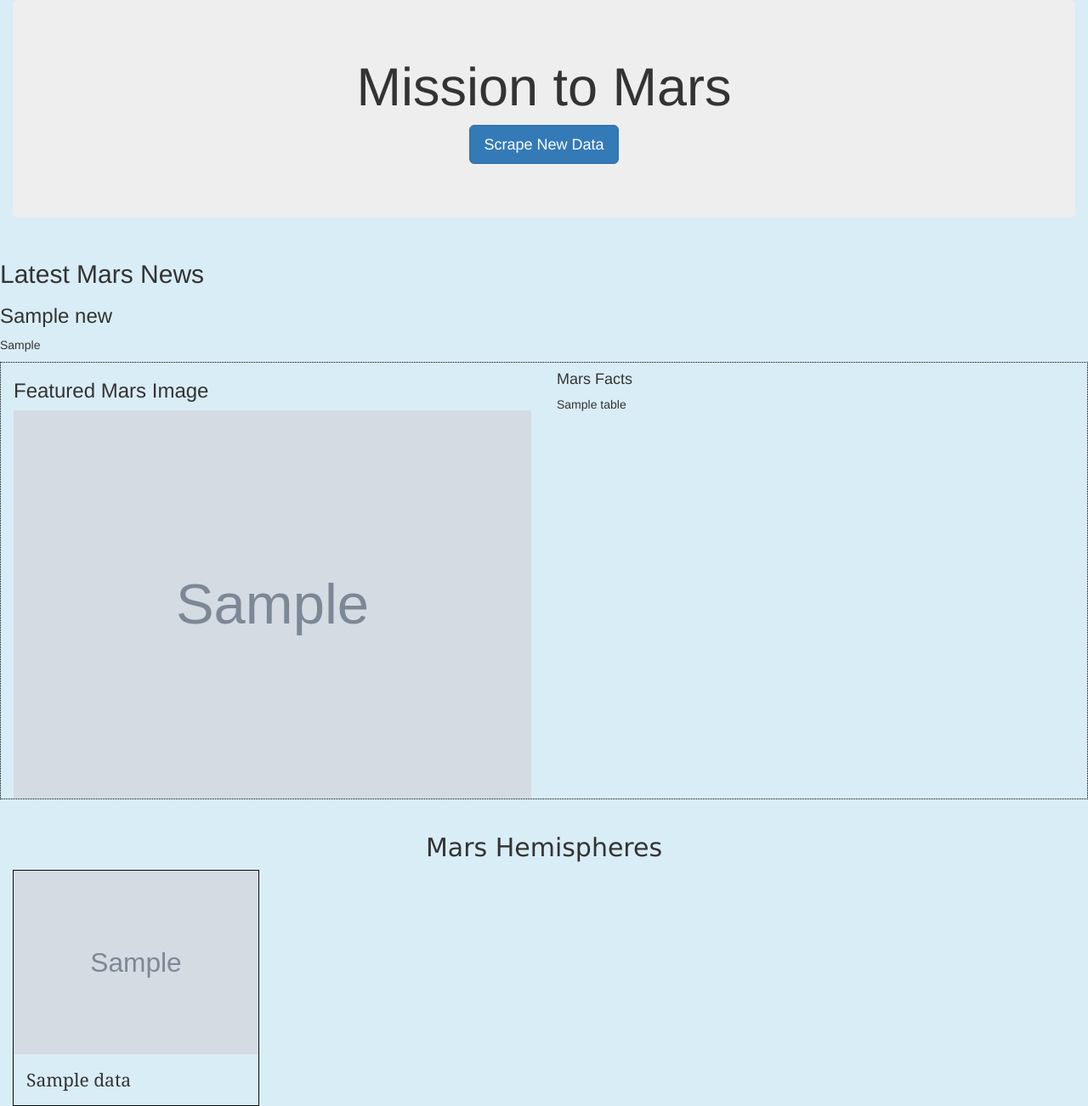
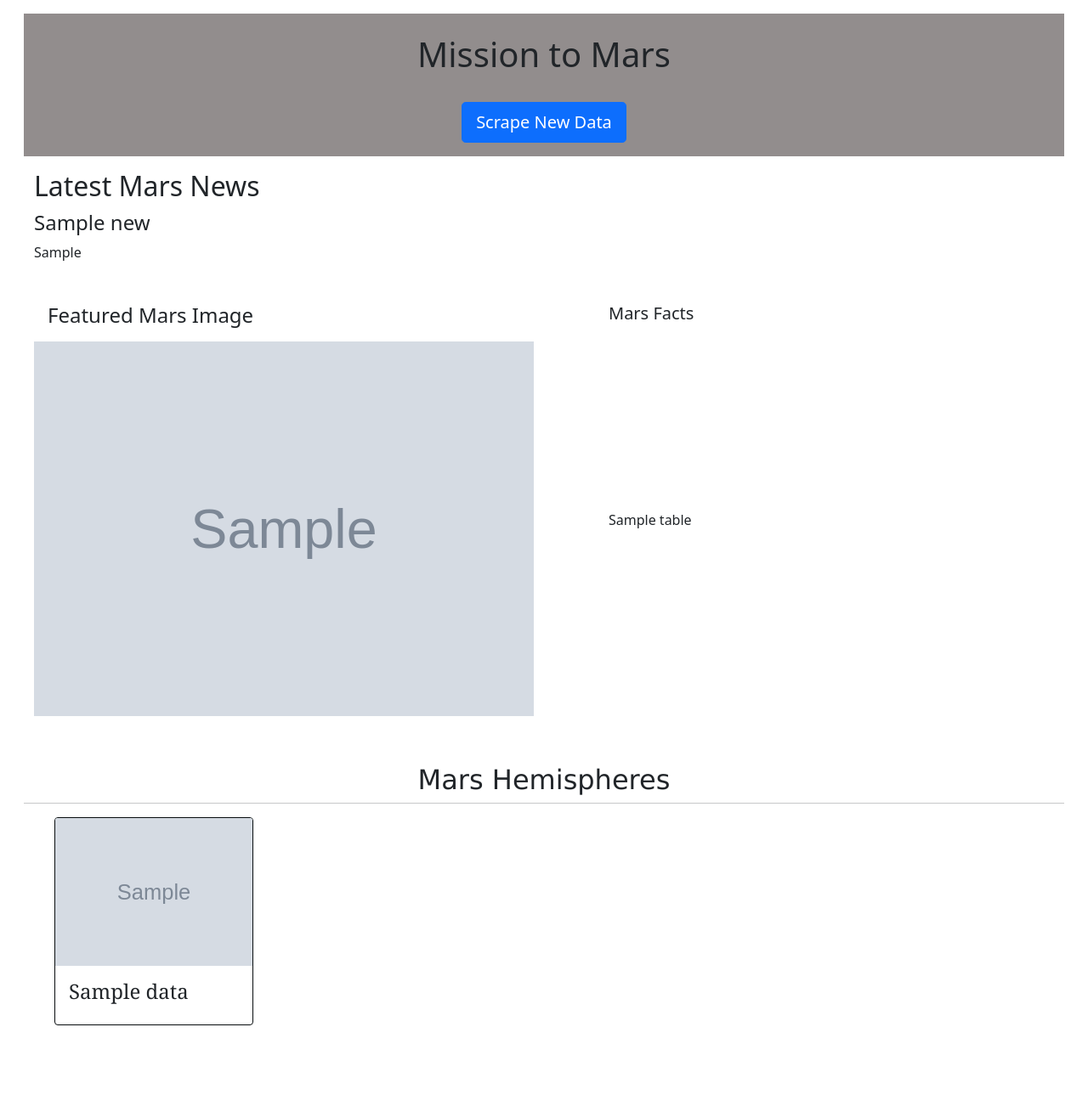
Before and after one commit to divya-gh/Web-Scraping-NASA-Website, a Flask app: page / in a window 1280 px wide. Shown: the whole page at 85% size. After the commit the page ends 1207 px from the top, so only its background shows below. Run offline with Flask 2, Linux system fonts and the light colour scheme; grey boxes marked "Sample" are stand-in pictures; a database or web service that is not in the repository returns one stand-in record (values such as "Sample title"); some libraries are stand-ins or nearby versions.

Commit message:
html file to render mars data

```diff
--- a/Missions_to_Mars/templates/index.html
+++ b/Missions_to_Mars/templates/index.html
@@ -6,22 +6,28 @@
   <meta name="viewport" content="width=device-width, initial-scale=1.0">
   <meta http-equiv="X-UA-Compatible" content="ie=edge">
   <title>Mission to Mars App</title>
-  <link rel="stylesheet" href="https://maxcdn.bootstrapcdn.com/bootstrap/3.3.7/css/bootstrap.min.css">
+  <!-- CSS only -->
+<link href="https://cdn.jsdelivr.net/npm/bootstrap@5.0.0-beta3/dist/css/bootstrap.min.css" rel="stylesheet" integrity="sha384-eOJMYsd53ii+scO/bJGFsiCZc+5NDVN2yr8+0RDqr0Ql0h+rP48ckxlpbzKgwra6" crossorigin="anonymous">
 </head>
 
-<body class = 'bg-info'>
+<body>
   <div class="container-fluid">
-    <div class="jumbotron text-center">
-      <h1>Mission to Mars</h1>
-      <p><a class="btn btn-primary btn-lg" href="/scrape" role="button">Scrape New Data</a></p>
+    <div class="row m-3" style ="background-color: rgb(146, 141, 141);">
+        <div class="jumbotron text-center">
+           <br>
+              <h1>Mission to Mars</h1>
+                <br>
+                    <p><a class="btn btn-primary btn-lg" href="/scrape" role="button">Scrape New Data</a></p>
+        </div>
     </div>
   </div>
 
     <div class="container-fluid">
         <!-- Row 2 -->
-        <div class="row">
-            <h2 class="font-weight-bolder ">Latest Mars News</h2>
-            <h3 class="font-weight-bolder">{{ mars_news.news_title}}</h3>
+        <div class="row m-3">
+            <br><br>
+            <h2 class="font-weight-bolder">Latest Mars News</h2>
+            <h4 class="font-weight-bolder">{{ mars_news.news_title}}</h4>
             <p>{{ mars_news.news_p }}</p>
         </div>
         <!-- Row 2 end-->
@@ -30,23 +36,23 @@
 
     <div class="container-fluid">
         <!-- Row 3 -->
-        <div class="row" style='border:1px dotted black'>
+        <div class="row m-3">
             <!-- First Column-->
-            <div class="col-md-6 col-sm-6 col-xs-6 col-lg-6">
-                <div class="card">
+            <div class="col-md-6 col-sm-9 col-xs-6 col-lg-6">
+                <div class="card border-0 h-100">
                     <div class="card-body">
-                      <h3 class="card-text font-weight-bolder">Featured Mars Image</h3>
+                      <h4 class="card-text font-weight-bolder">Featured Mars Image</h4>
                     </div>
-                    <img src="{{ mars_news.featured_image }}" width = '100%'  class='img-fluid d-flex align-self-start responsive' alt="featured mars image">
+                    <img src="{{ mars_news.featured_image }}"  class='img-fluid h-100'  alt="featured mars image">
                 </div>
             </div>
             <!-- Second Column-->
-            <div class="col-md-6 col-sm-6 col-xs-6 col-lg-6 ml-md-5 ml-lg-5">
-                <div class="card">
-                    <div class="card-body">
-                      <h4 class="card-text font-weight-bolder">Mars Facts</h4>
+            <div class="col-md-6 col-sm-12 col-xs-6 col-lg-6 ps-lg-10 pt-xs-5" style="padding-left:60px;">
+                <div class="card h-100 border-0">
+                    <div class="card-body ">
+                      <h5 class="card-text font-weight-bolder">Mars Facts</h5>
                     </div>
-                    <div class="card-body responsive ">
+                    <div class="card-body table table-responsive" >
                             {{ mars_news.table | safe }}
                     </div>
                 </div>
@@ -58,15 +64,19 @@
     <br>
     <div class="container-fluid">
         <!-- Row 4 -->
-        <div class="row">
+        <div class="row m-3">
             <h2 class="text-center font-weight-bolder" style="font-family: Verdana;"> Mars Hemispheres</h2>
+            <hr>
             <!--first column-->
             {% for data in mars_news.hemisphere_image_urls %}
-                <div class="col-md-3 col-sm-3 col-xs-3 col-lg-3">
-                    <div class="card" style='border:1px solid rgb(7, 12, 14);'>
-                        <img class="card-img-top img-fluid responsive"  width = '100%' src="{{ data.img_url }}" alt="Hemisphere image">
-                        <div class="card-body font-weight-bolder" style="font-family: Georgia;font-size: 150%;padding:15px;">
+                <div class="col-md-3 col-sm-6 col-xs-12 col-lg-3">
+                    <div class='container'>
+                        <div class="card" style='border:1px solid rgb(7, 12, 14);'>
+                            <img class="card-img-top img-fluid responsive"  width = '100%' src="{{ data.img_url }}" alt="Hemisphere image">
+
+                        <div class="card-body font-weight-bolder h4" style="font-family: Georgia;">
                             {{ data.title }}
+                        </div>
                         </div>
                     </div>
                 </div>
```
